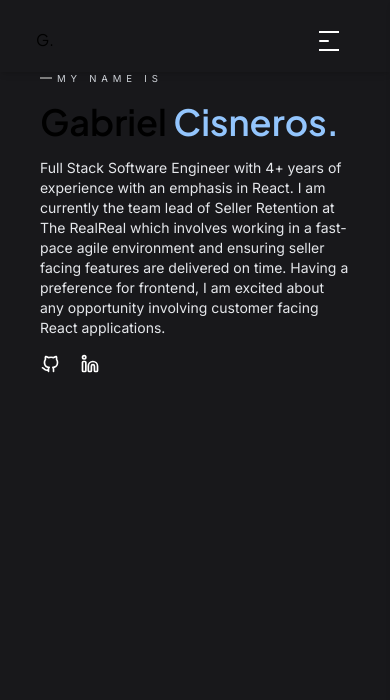
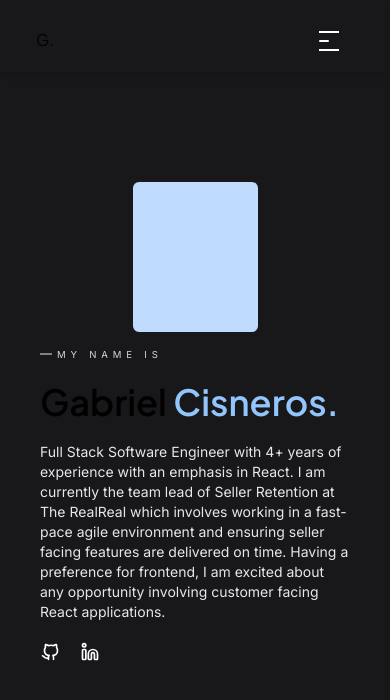
Before and after one commit to GabrielCee27/portfolio, a Next.js app: page / in a window 390 px wide. Shown: the top 700 px of the page. Built offline with nearby package versions, Linux system fonts and the light colour scheme.

Commit message:
responsive hero

```diff
--- a/src/components/Hero.tsx
+++ b/src/components/Hero.tsx
@@ -22,8 +22,9 @@ const ICON_WIDTH = 20;
 
 const Hero = () => {
   return (
-    <section className="min-h-screen">
-      <div className="flex flex-col gap-4">
+    <section className="min-h-screen flex items-center justify-center">
+      <div className="flex flex-col-reverse justify-end gap-4 md:flex-row md:justify-around md:gap-0 items-center w-full">
+        <div className="flex flex-col gap-5 justify-center max-w-md">
           <h1
             className={`text-[.6rem] ${inter.className} text-gray-300 tracking-[.5em] above-title`}
           >
@@ -34,11 +35,11 @@ const Hero = () => {
           </h2>
           <p className={`${inter.className} text-sm text-gray-200`}>
             Full Stack Software Engineer with 4+ years of experience with an
-          emphasis in React. I am currently the team lead of Seller Retention at
-          The RealReal which involves working in a fast-pace agile environment
-          and ensuring seller facing features are delivered on time. Having a
-          preference for frontend, I am excited about any opportunity involving
-          customer facing React applications.
+            emphasis in React. I am currently the team lead of Seller Retention
+            at The RealReal which involves working in a fast-pace agile
+            environment and ensuring seller facing features are delivered on
+            time. Having a preference for frontend, I am excited about any
+            opportunity involving customer facing React applications.
           </p>
           <div className="flex flex-row gap-5">
             {EXTERNAL_LINKS.map(({ href, icon, alt }) => (
@@ -53,6 +54,9 @@ const Hero = () => {
             ))}
           </div>
         </div>
+
+        <div className="w-[125px] h-[150px] md:w-[340px] md:h-[398px] bg-blue-200 rounded-md" />
+      </div>
     </section>
   );
 };
--- a/src/pages/index.tsx
+++ b/src/pages/index.tsx
@@ -24,7 +24,7 @@ export default function Home() {
         <Navigation />
       </header>
 
-      <main className="w-full min-h-screen px-10 mt-[72px]">
+      <main className="w-full min-h-screen px-10">
         <Hero />
       </main>
     </>
```
Lines whose indentation alone changed are shown as unchanged.
